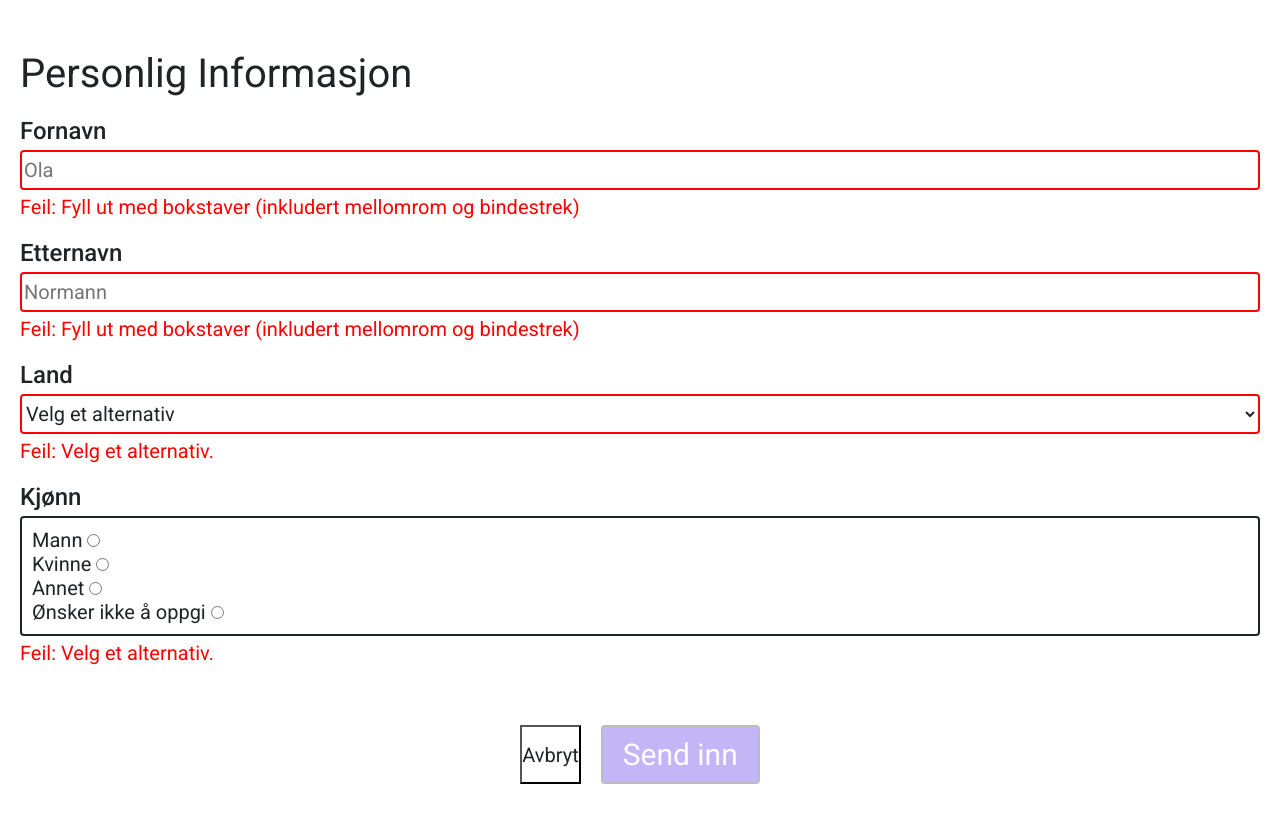
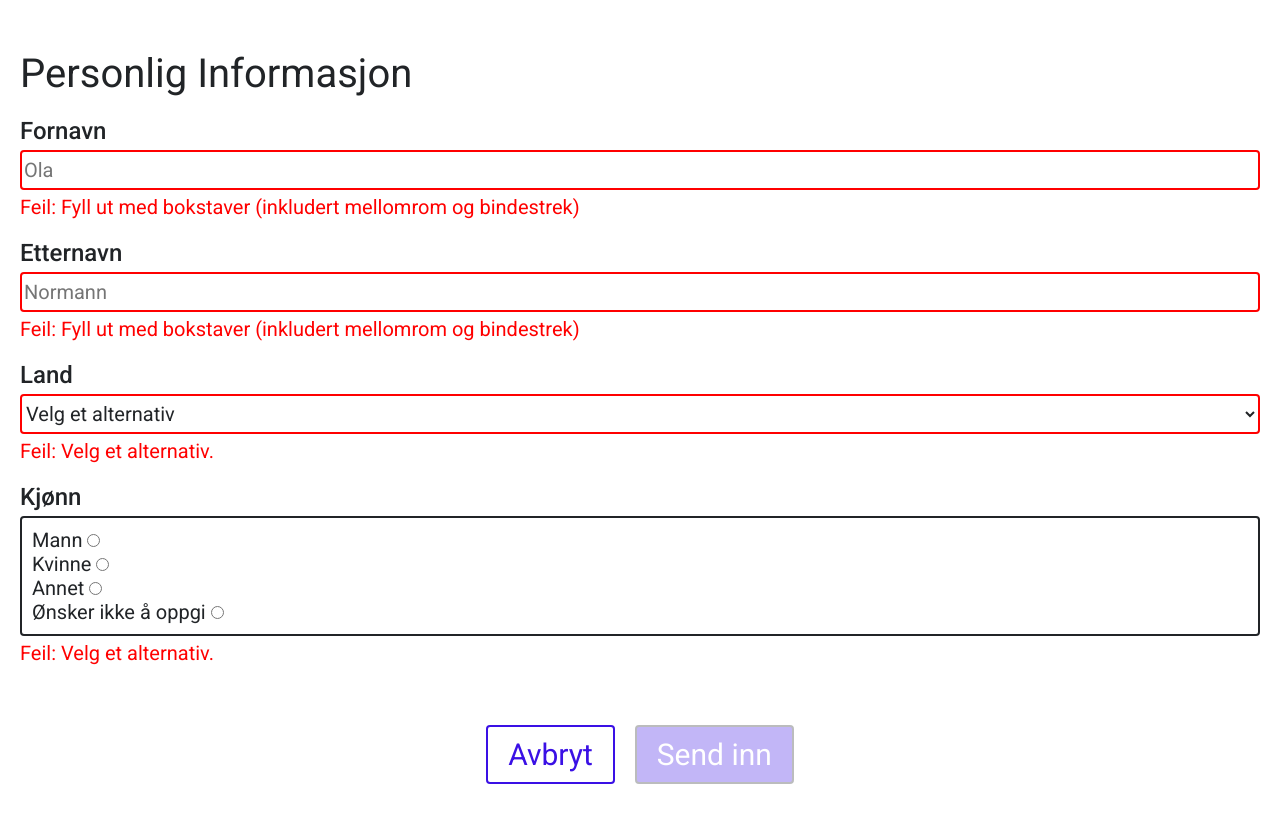
Before and after one commit to 0mar0mrani/form, a React (Vite) app: page / in a window 1280 px wide. Shown: the top 822 px of the page. Built offline with nearby package versions, Linux system fonts and the light colour scheme.

Commit message:
Styled secondary button

```diff
--- a/src/css/main.css
+++ b/src/css/main.css
@@ -3,6 +3,7 @@
 
 @import './modules/Form.css';
 @import './modules/form/PrimaryButton.css';
+@import './modules/form/SecondaryButton.css';
 @import './modules/form/TextInput.css';
 @import './modules/form/RadioInput.css';
 @import './modules/form/SelectInput.css';
--- /dev/null
+++ b/src/css/modules/form/SecondaryButton.css
@@ -0,0 +1,8 @@
+.form__button-secondary {
+	padding: 1rem 2rem;
+	font-size: 3rem;
+	color: #3a10e5;
+	cursor: pointer;
+	border: solid 2px #3a10e5;
+	border-radius: 4px;
+}
```
